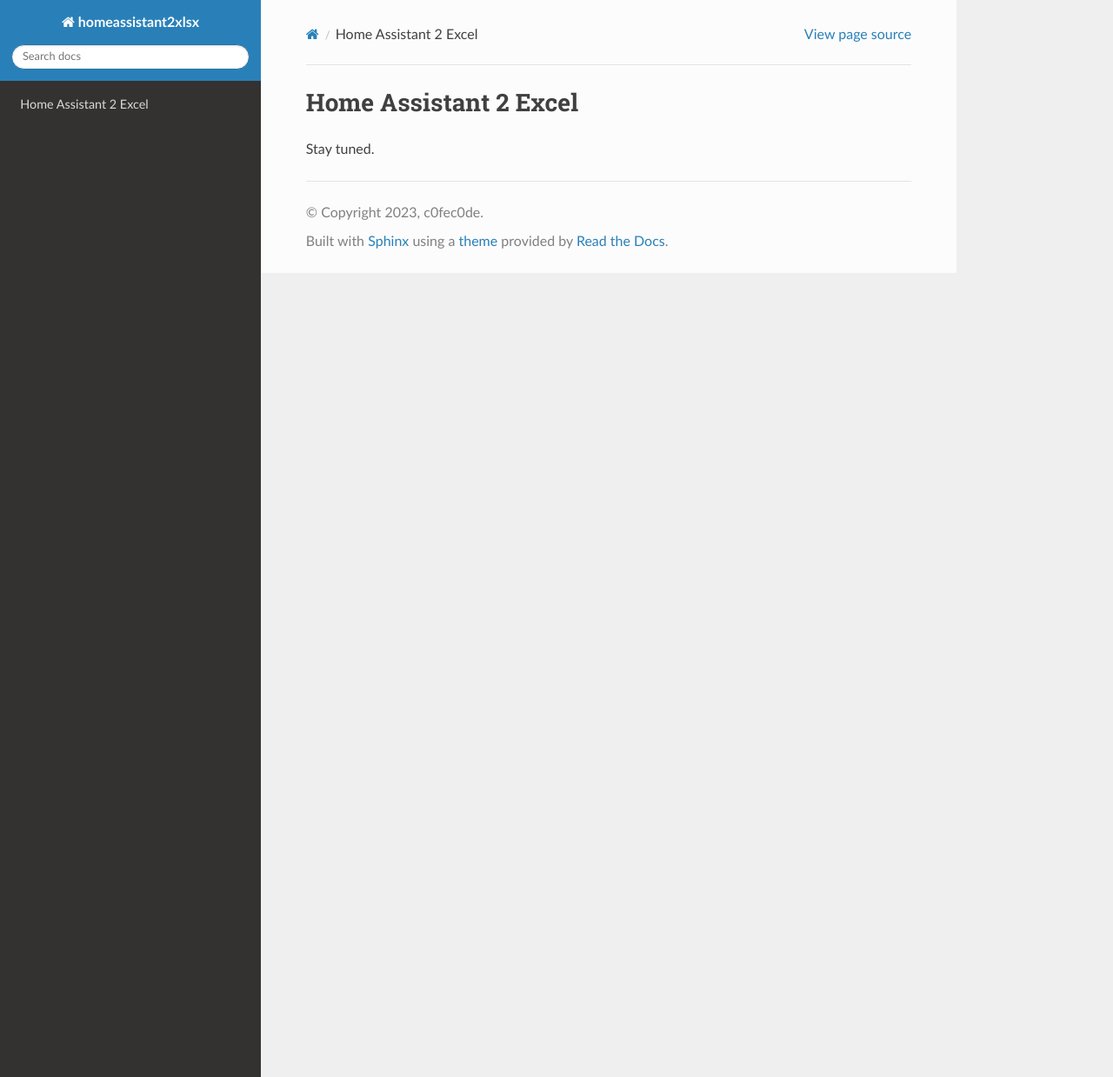
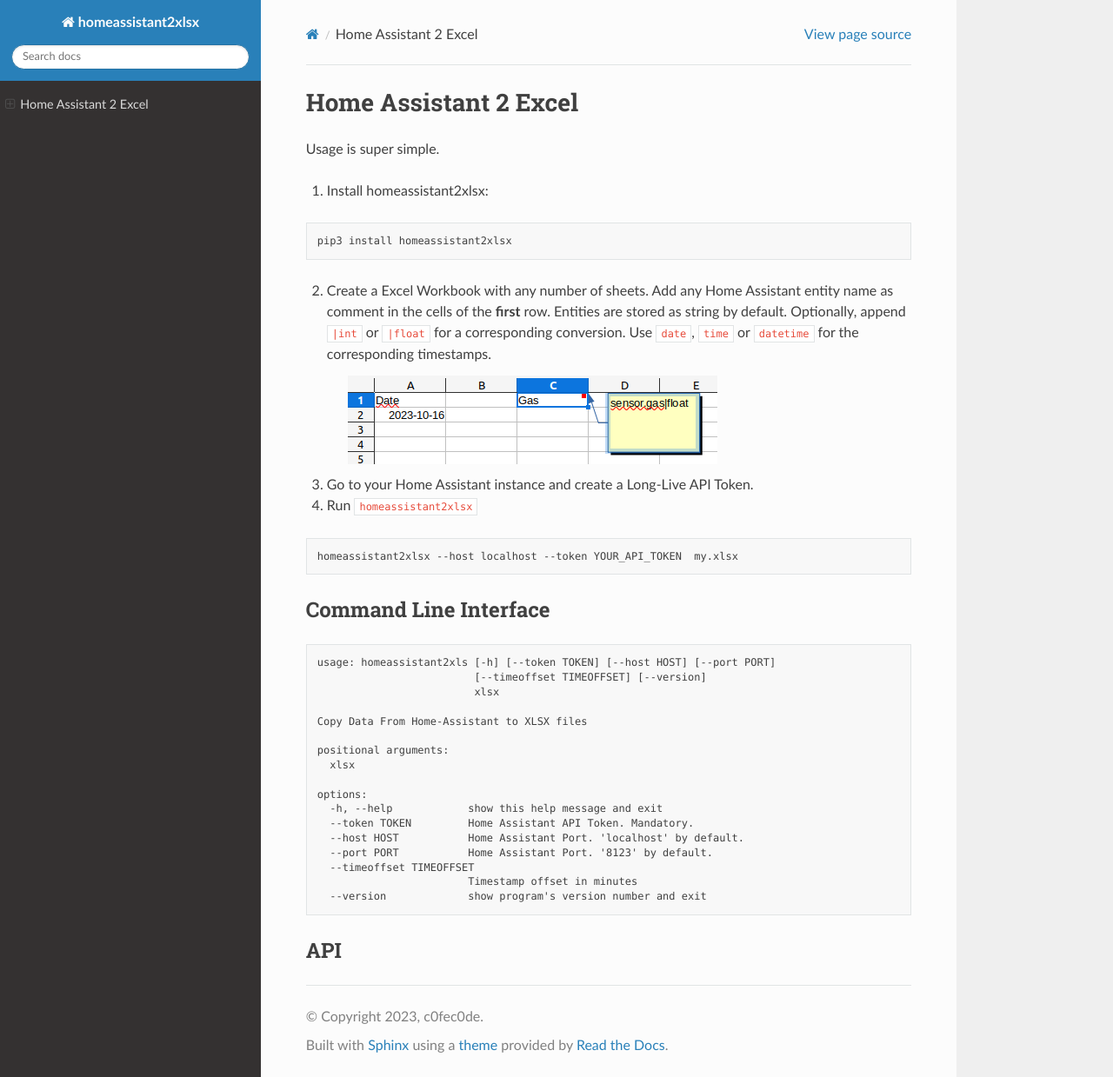
Before and after one commit to c0fec0de/homeassistant2xlsx, a Sphinx documentation site: the page built from docs/index.rst, in a window 1280 px wide and 1239 px high. Shown: the whole window at 87% size. Built offline with Sphinx 7.4.7 and the Read the Docs theme 2.0.0, drawn with Linux system fonts in a browser that asks for light colours; pages that are not in the unit, such as notebooks, are missing from menus.

Commit message:
add documentation

```diff
--- a/docs/index.rst
+++ b/docs/index.rst
@@ -1,9 +1,38 @@
-
 Home Assistant 2 Excel
 ======================
 
-Stay tuned.
+Usage is super simple.
 
+1. Install homeassistant2xlsx:
+
+.. code:: bash
+
+    pip3 install homeassistant2xlsx
+
+2. Create a Excel Workbook with any number of sheets.
+   Add any Home Assistant entity name as comment in the cells of the **first** row.
+   Entities are stored as string by default.
+   Optionally, append ``|int`` or ``|float`` for a corresponding conversion.
+   Use ``date``, ``time`` or ``datetime`` for the corresponding timestamps.
+
+    .. image:: static/spreadsheet1.png
+
+3. Go to your Home Assistant instance and create a Long-Live API Token.
+4. Run ``homeassistant2xlsx``
+
+.. code:: bash
+
+    homeassistant2xlsx --host localhost --token YOUR_API_TOKEN  my.xlsx
+
+Command Line Interface
+----------------------
+
+.. literalinclude:: static/cli.txt
+   :language: text
+
+
+API
+---
 
 .. toctree::
     api/homeassistant2xlsx
```
Also changed, not shown: README.md (+4 -6 lines), docs/static/spreadsheet1.png (added).
